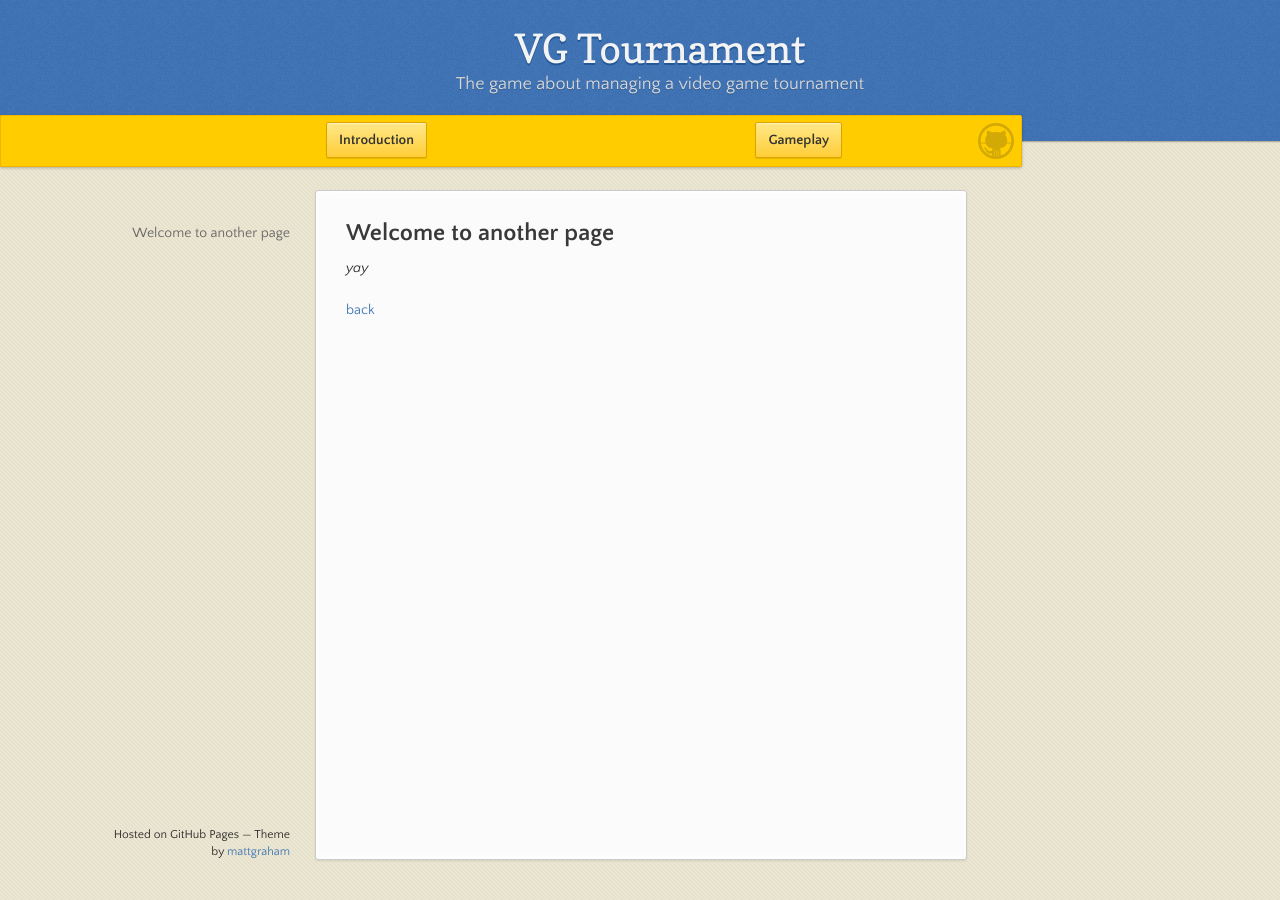
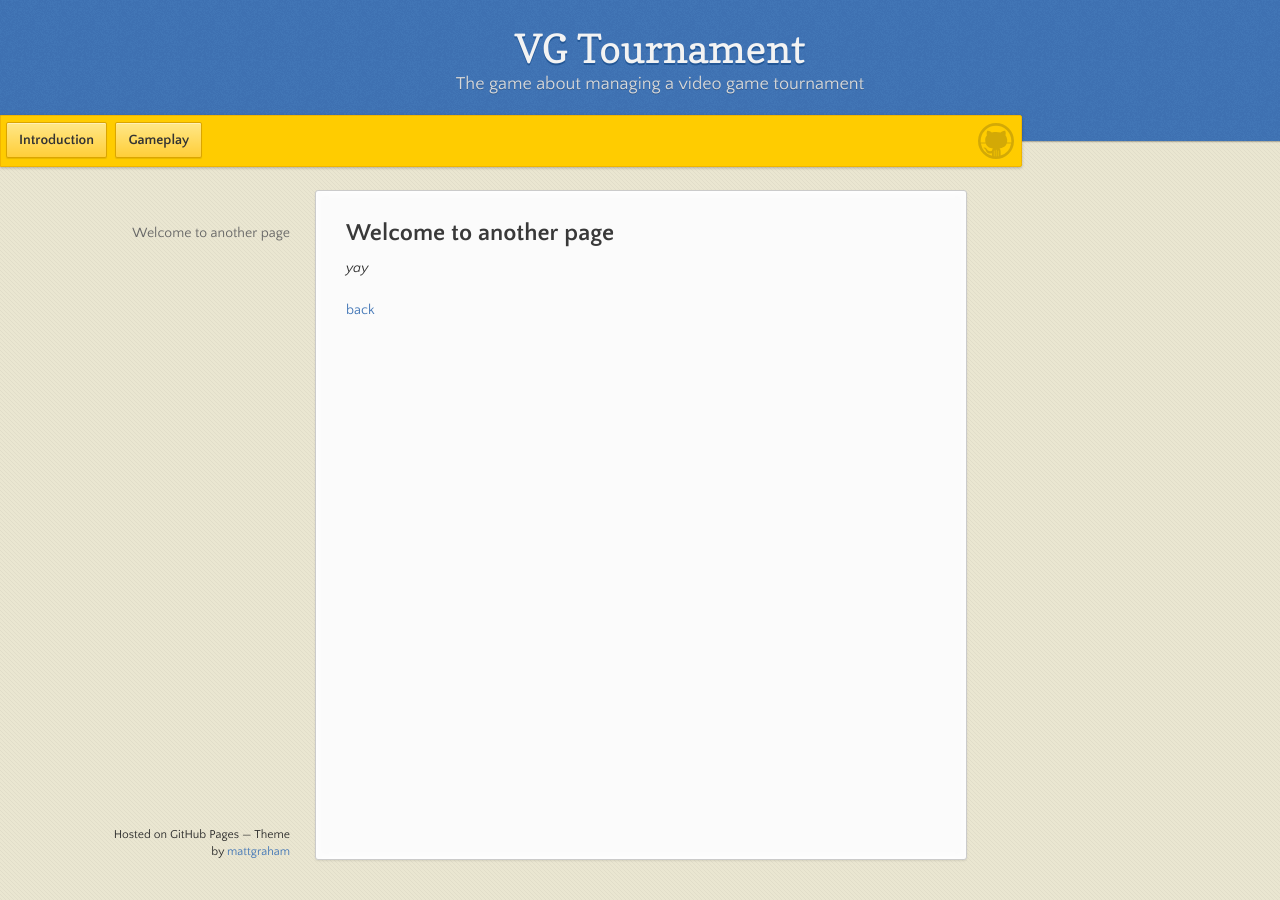
Before and after one commit to Hugo-Bo-Diaz/VGTournamentWiki, a Jekyll site: the page built from another-page.md, in a window 1280 px wide. Built offline with Jekyll 4.4.1, drawn with Linux system fonts in a browser that asks for light colours.

Commit message:
i ran out of names for these

```diff
--- a/_sass/jekyll-theme-leap-day.scss
+++ b/_sass/jekyll-theme-leap-day.scss
@@ -202,7 +202,7 @@ header {
     border-radius: 2px;
     box-shadow: inset 0px 1px 0px rgba(255,255,255,.4), 0px 1px 1px rgba(0,0,0,.1);
     background-color: #FFE788;
-    margin-left: 325px;
+    margin-left: 5px;
     padding: 10px 12px;
     margin-top: 6px;
     line-height:14px;
```
Also changed, not shown: index.md (+1 -1 lines).
